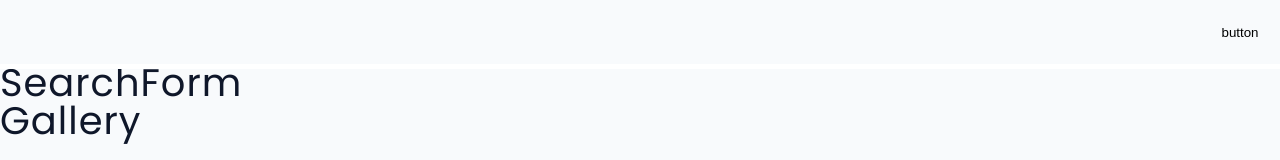
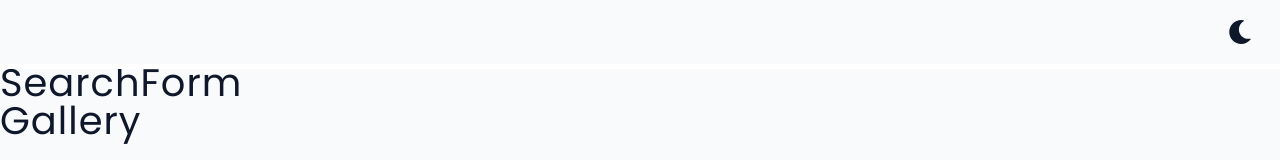
Before and after one commit to Hcmwebs/photastic, a React (Vite) app: page / in a window 1280 px wide. Shown: the top 160 px of the page. Built offline with nearby package versions, Linux system fonts and the light colour scheme.

Commit message:
added the toggle button completing the theme compo

```diff
--- a/src/components/ThemeToggle.jsx
+++ b/src/components/ThemeToggle.jsx
@@ -1,14 +1,45 @@
-import { useGlobalContext } from '../context/AppContext'
+import styled from 'styled-components';
+import { useGlobalContext } from '../context/AppContext';
+import { FaMoon, FaSun } from 'react-icons/fa';
+const ThemeToggle = () => {
+	const { isDarkTheme, toggleTheme } = useGlobalContext();
+	return (
+		<Wrapper>
+			<div className='toggleContainer'>
+				<button className='toggleBtn' onClick={toggleTheme}>
+					{isDarkTheme ? (
+						<FaSun className='toggleIcon' />
+					) : (
+						<FaMoon className='toggleIcon' />
+					)}
+				</button>
+			</div>
+		</Wrapper>
+	);
+};
 
-const ThemeToggle = () => {
-	const{isDarkTheme, toggleTheme} = useGlobalContext()
-	return (
-	<div className="toggleContainer">
-		<button className="toggleBtn">
-			button
-		</button>
-	</div>
-	)
-}
+const Wrapper = styled.section`
+	.toggleContainer {
+		width: min(var(view-width), var(--max-width));
+		outline: solid 5px white;
+		padding: 1rem 0;
+		display: flex;
+		justify-content: end;
+	}
 
-export default ThemeToggle
+	.toggleBtn {
+		background: transparent;
+		border-color: transparent;
+		width: 5rem;
+		height: 2rem;
+		display: grid;
+		place-items: center;
+		cursor: pointer;
+	}
+
+	.toggleIcon {
+		font-size: 1.5rem;
+		color: var(--textColor);
+	}
+`;
+export default ThemeToggle;
--- a/src/styles/GlobalStyles.jsx
+++ b/src/styles/GlobalStyles.jsx
@@ -1,4 +1,4 @@
-import { createGlobalStyle } from 'styled-components'
+import { createGlobalStyle } from 'styled-components';
 
 const GlobalStyles = createGlobalStyle`
 /* ============= GLOBAL CSS =============== */
@@ -308,17 +308,10 @@ Toggle Container
 }
 
 .toggleBtn {
-  background: transparent;
-  border-color: transparent;
-  width: 5rem;
-  height: 2rem;
-  display: grid;
-  place-items: center;
-  cursor: pointer;
+
 }
 .toggle-icon {
-  font-size: 1.5rem;
-  color: var(--textColor);
+
 }
 /*
 ========
@@ -384,6 +377,6 @@ Gallery
 }
 
 
-`
+`;
 
-export default GlobalStyles
+export default GlobalStyles;
```
